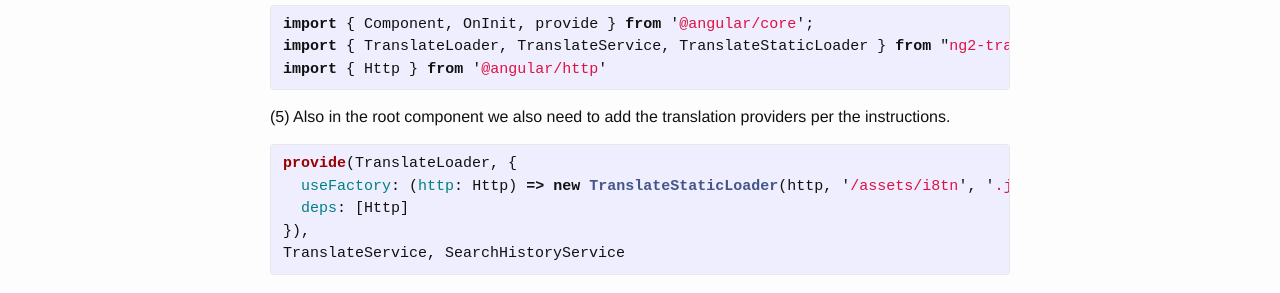
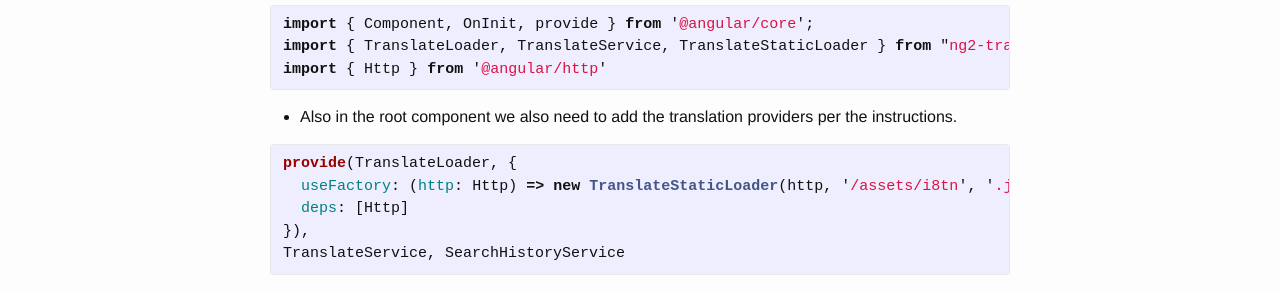
Before and after one commit to zackarychapple/zackarychapple.github.io, a Jekyll site: the page built from _posts/2016-05-31-ng2-translate-angular-cli.markdown, in a window 1280 px wide. Shown: the part 986-1279 px from the top of the page. Built offline with Jekyll 4.4.1, drawn with Linux system fonts in a browser that asks for light colours.

Commit message:
fixing missed bullet

```diff
--- a/_posts/2016-05-31-ng2-translate-angular-cli.markdown
+++ b/_posts/2016-05-31-ng2-translate-angular-cli.markdown
@@ -27,7 +27,7 @@ import { Component, OnInit, provide } from '@angular/core';
 import { TranslateLoader, TranslateService, TranslateStaticLoader } from "ng2-translate/ng2-translate";
 import { Http } from '@angular/http'
 {% endhighlight %}
-(5) Also in the root component we also need to add the translation providers per the instructions.
+* Also in the root component we also need to add the translation providers per the instructions.
 {% highlight javascript %}
 provide(TranslateLoader, {
   useFactory: (http: Http) => new TranslateStaticLoader(http, '/assets/i8tn', '.json'),
```
